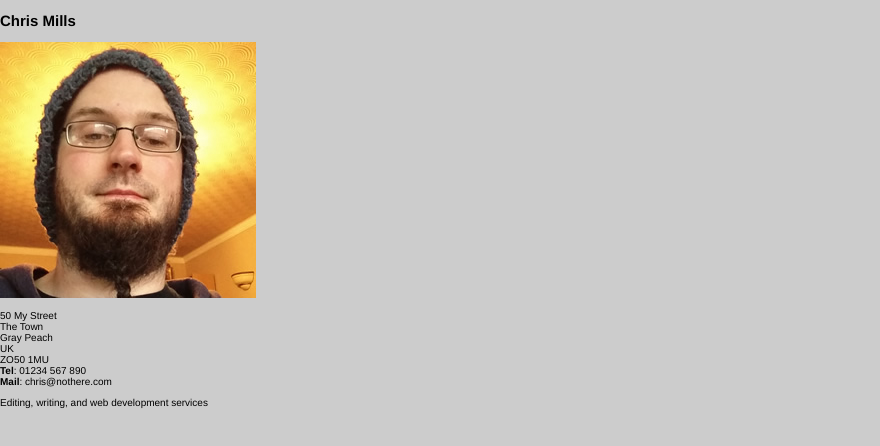
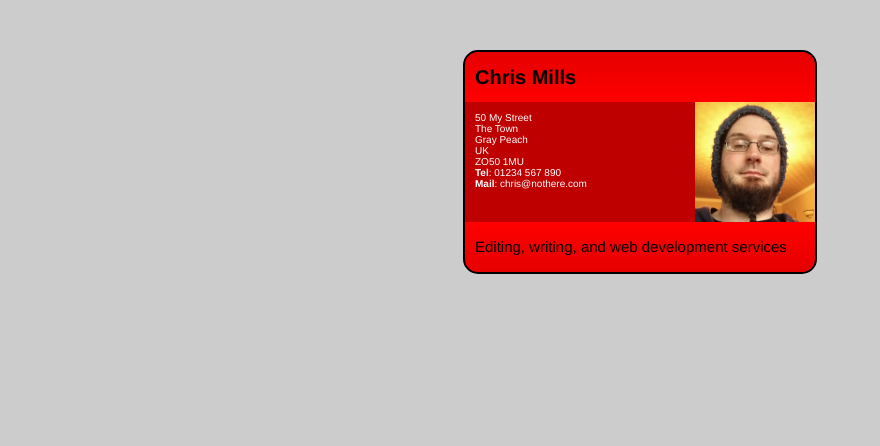
Before and after one commit to calvinpalvin/CSSTutorial, a plain HTML site: page fundamental.html in a window 1280 px wide. Shown: the whole page, without its empty margins (0-880 px from the left). Drawn offline with Linux system fonts and the light colour scheme.

Commit message:
finishing fundamentals

```diff
--- a/fundamental.css
+++ b/fundamental.css
@@ -1,6 +1,4 @@
-/* specificity of  */
 /* General page styles */
-
 body {
     margin: 0;
   }
@@ -11,39 +9,60 @@ body {
     background-color: #ccc;
   }
 
-  /* Selectors to be matched up with rulesets */
-/*
-  .card article img
-  .card footer
-  .card header
-  .card
+  /* Card Container */
 
-  /* Rulesets to be matched up with selectors */
-  /*
-  {
+  .card {
     width: 35em;
     height: 22em;
     margin: 5em auto;
-    background-colour: red;
+    background-color: red;
     border: 0.2em solid black;
     border-radius: 1.5em;
   }
 
-  {
+  .card h2, .card p {
+    margin: 0;
+  }
+
+  /* Header and Footer */
+
+  .card header, footer {
+    height: 3em;
+    padding: 1em;
+  }
+
+  .card header {
     background-image: linear-gradient(to bottom,rgba(0,0,0,0.1), rgba(0,0,0,0));
     border-radius: 1.5em 1.5em 0 0;
   }
 
-  {
+  .card footer {
     background-image: linear-gradient(to bottom,rgba(0,0,0,0), rgba(0,0,0,0.1));
     border-radius: 0 0 1.5em 1.5em;
   }
 
-  {
-    max-height: 100%
+  .card header h2 {
+    font-size: 2em;
+    line-height: 1.5;
+  }
+
+  .card footer p {
+    font-size: 1.5em;
+    line-height: 2;
+  }
+
+/* Main Card Contents */
+  .card article {
+    height: 12em;
+    background-color: rgba(0, 0, 0, 0.25);
+  }
+
+  .card article img {
+    max-height: 100%;
     float: right;
-  } */
+  }
 
-  /* Card Container */
-  /* Header and Footer */
-  /* Main Card Contents */
+  .card article p {
+    padding: 1em;
+    color: white;
+  }
```
Also changed, not shown: fundamental.html (+1 -0 lines), index.html (+1 -1 lines).
